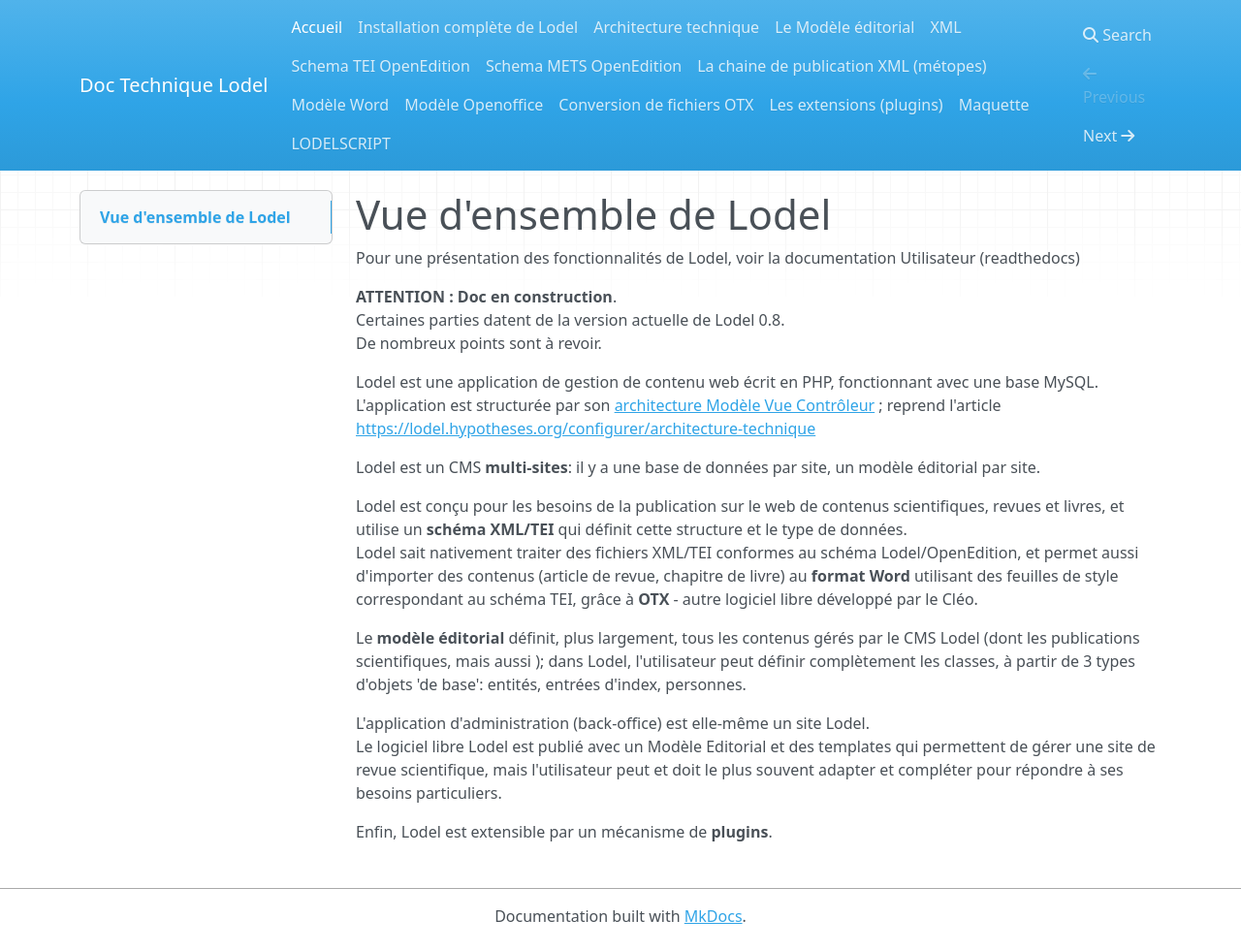
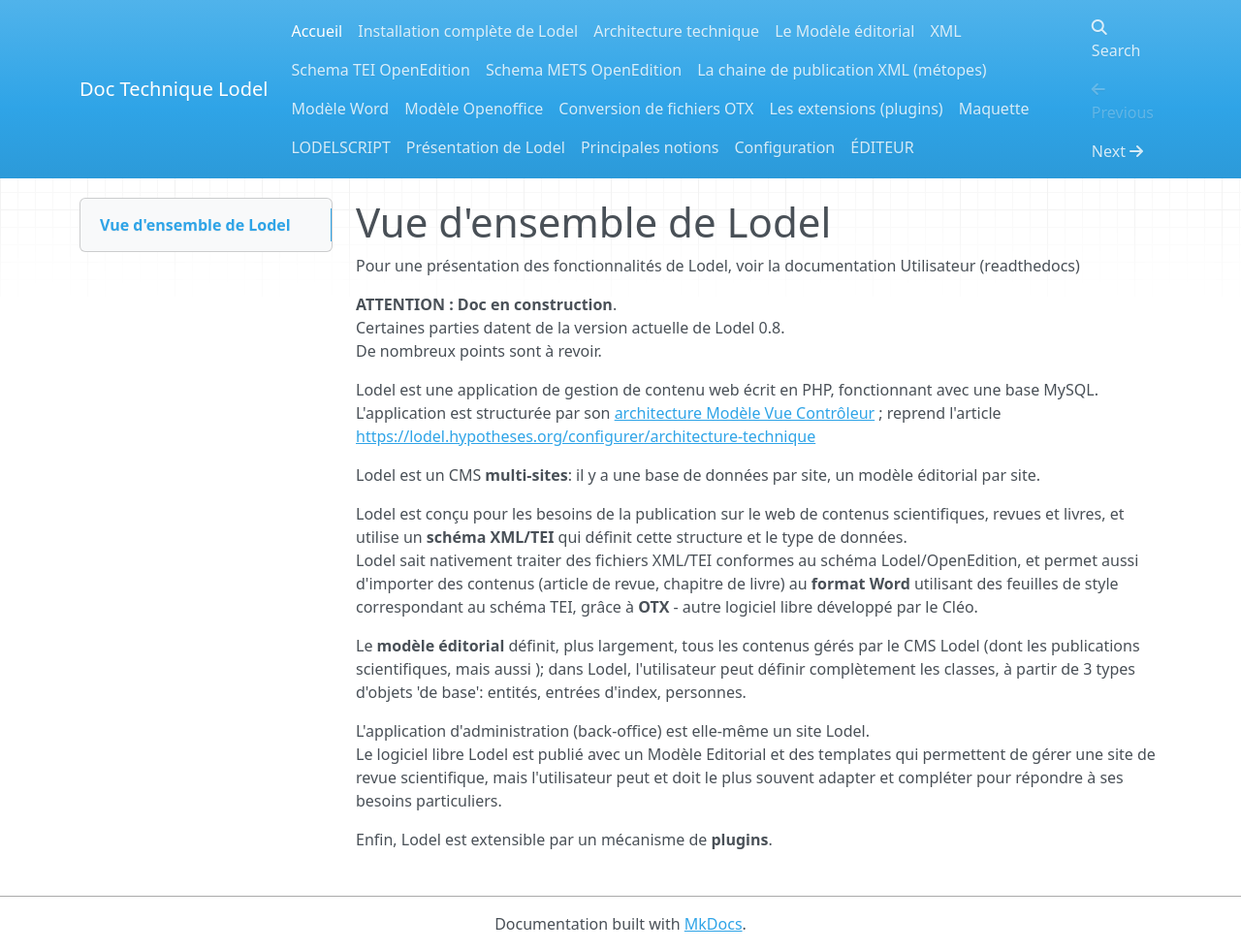
Before and after one commit to ValentinGeorgesDubost/Doc-Lodel, an MkDocs documentation site: the page built from docs/index.md, in a window 1280 px wide and 981 px high. Shown: the whole window at 97% size. Built offline with MkDocs 1.6.1, drawn with Linux system fonts in a browser that asks for light colours; nearby versions of some CDN libraries; old or Windows-style settings are respelled for this version of MkDocs.

Commit message:
Update mkdocs.yml

```diff
--- a/mkdocs.yml
+++ b/mkdocs.yml
@@ -15,3 +15,7 @@ pages:
 - Les extensions (plugins): 'Plugins.md'
 - 'Les-templates/Templates.md'
 - 'Les-templates/Lodelscript.md'
+- 'Configurer-Lodel/Présentation de Lodel.md'
+- 'Configurer-Lodel/Principales notions.md'
+- 'Configurer-Lodel/Administrateur.md'
+- 'Configurer-Lodel/Editeur.md'
```
